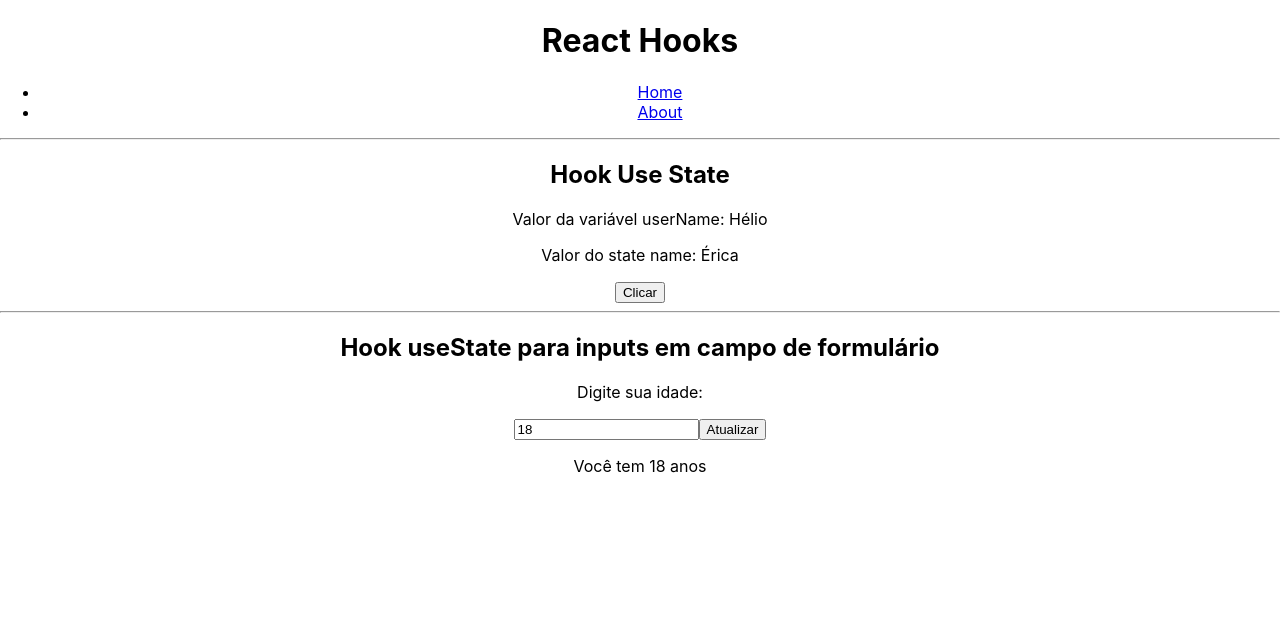
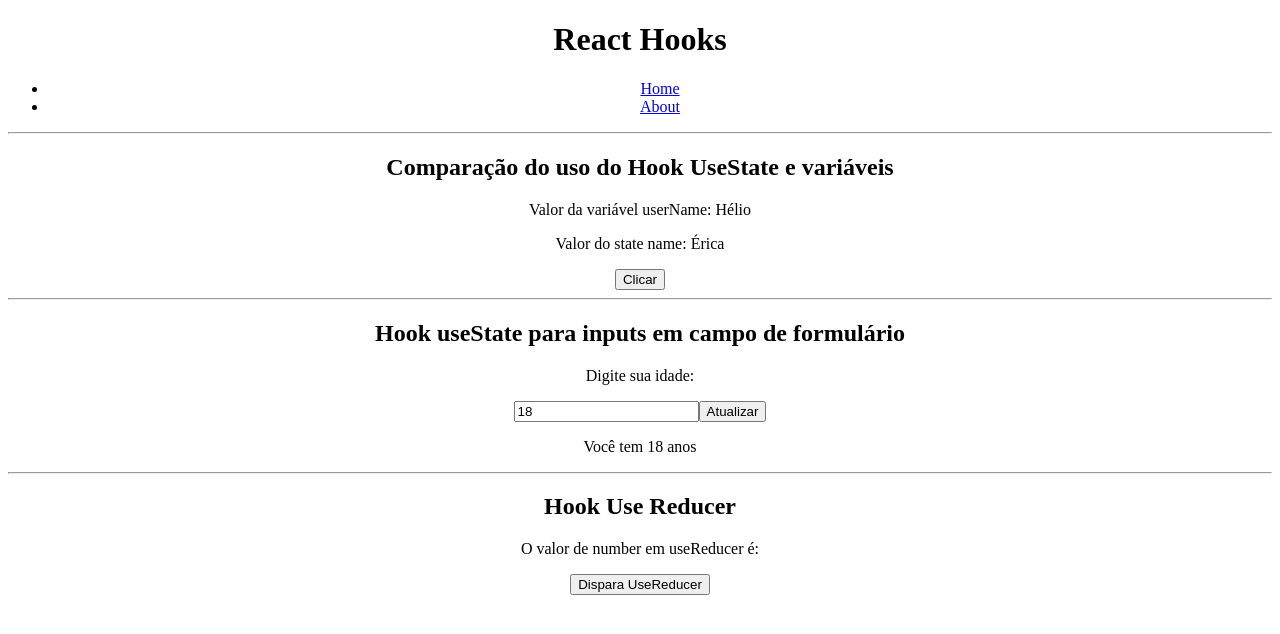
Before and after one commit to heliohdd/react-hooks-project, a React (Vite) app: page / in a window 1280 px wide. Shown: the top 634 px of the page. Built offline with nearby package versions, Linux system fonts and the light colour scheme.

Commit message:
Uso simples do hook UseReducer

```diff
--- /dev/null
+++ b/src/components/HookUseReducer.jsx
@@ -0,0 +1,18 @@
+import { useReducer } from "react";
+
+const HookUseReducer = () => {
+  const [number, dispatch] = useReducer((state, action) => {
+    return Math.random(state);
+  });
+
+  return (
+    <div>
+      <hr />
+      <h2>Hook Use Reducer</h2>
+      <p>O valor de number em useReducer é: {number}</p>
+      <button onClick={dispatch}>Dispara UseReducer</button>
+    </div>
+  );
+};
+
+export default HookUseReducer;
--- a/src/components/HookUseState.jsx
+++ b/src/components/HookUseState.jsx
@@ -25,7 +25,7 @@ const HookUseState = () => {
   return (
     <div>
       <hr />
-      <h2>Hook Use State</h2>
+      <h2>Comparação do uso do Hook UseState e variáveis</h2>
       <p>Valor da variável userName: {userName}</p>
       <p>Valor do state name: {name}</p>
       <button onClick={changeNames}>Clicar</button>
--- a/src/index.css
+++ b/src/index.css
@@ -1,13 +1,3 @@
 body {
-  margin: 0;
-  font-family: -apple-system, BlinkMacSystemFont, 'Segoe UI', 'Roboto', 'Oxygen',
-    'Ubuntu', 'Cantarell', 'Fira Sans', 'Droid Sans', 'Helvetica Neue',
-    sans-serif;
-  -webkit-font-smoothing: antialiased;
-  -moz-osx-font-smoothing: grayscale;
+  padding-bottom: 500px;
 }
-
-code {
-  font-family: source-code-pro, Menlo, Monaco, Consolas, 'Courier New',
-    monospace;
-}
--- a/src/pages/Home.jsx
+++ b/src/pages/Home.jsx
@@ -1,9 +1,11 @@
+import HookUseReducer from "../components/HookUseReducer";
 import HookUseState from "../components/HookUseState";
 
 const Home = () => {
   return (
     <div>
       <HookUseState />
+      <HookUseReducer />
     </div>
   );
 };
```
